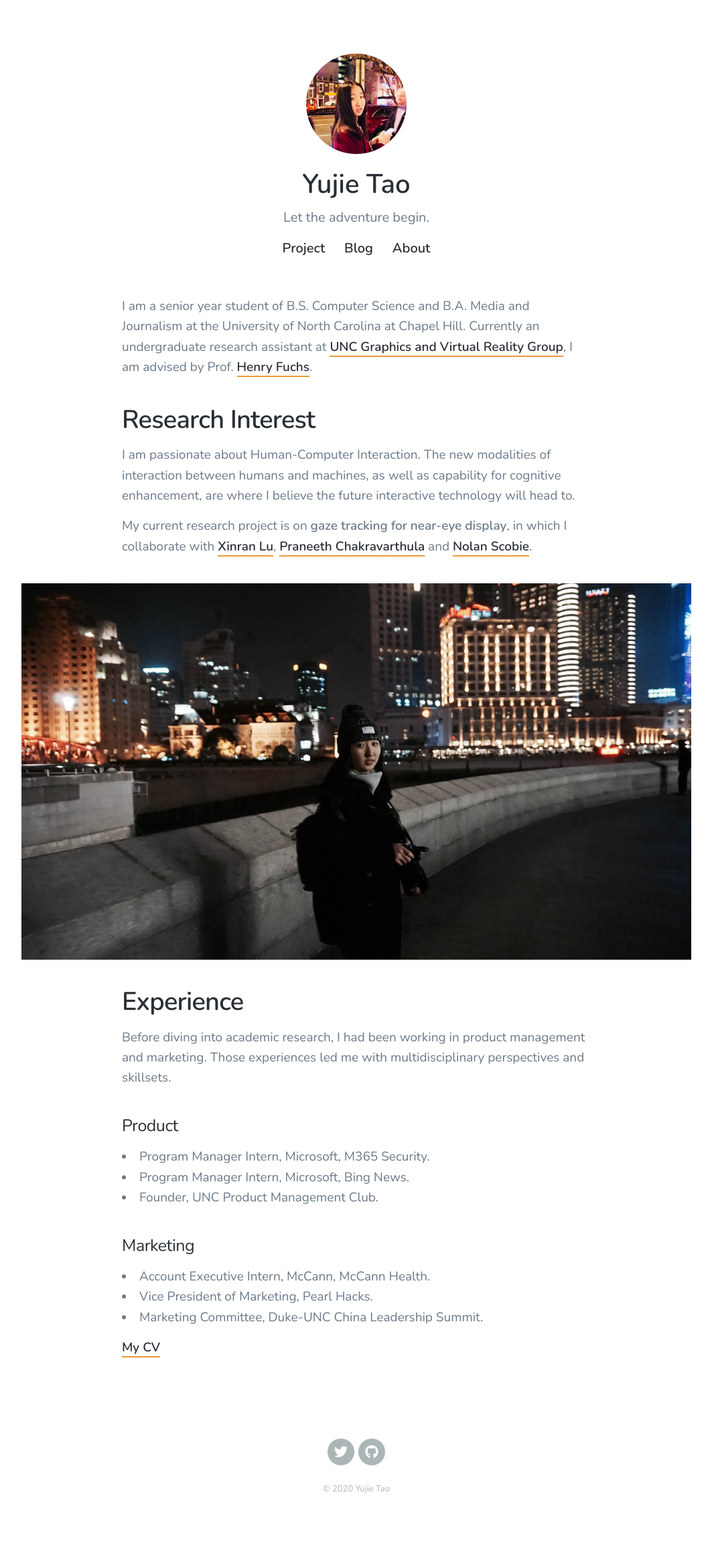
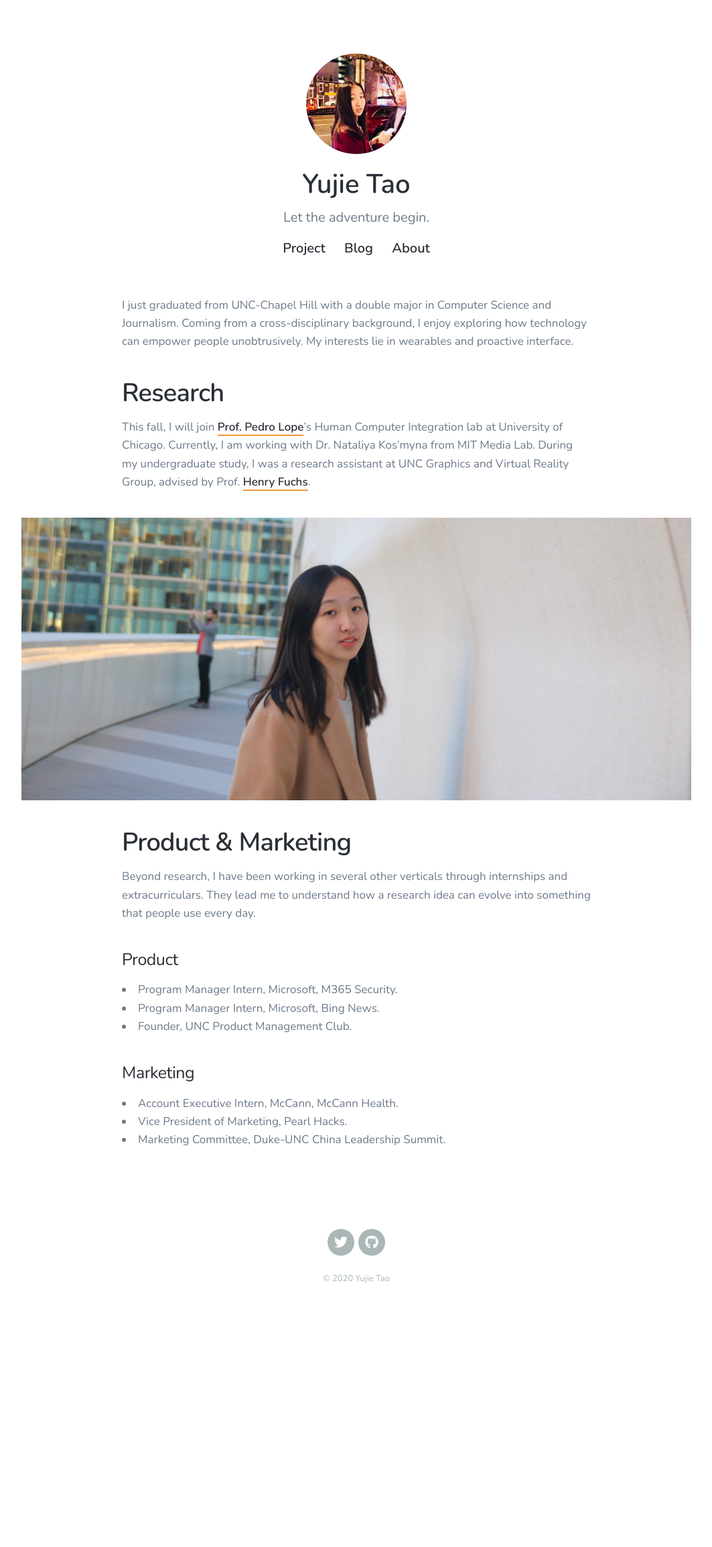
Before and after one commit to yujie-tao/personal-website, a Jekyll site: the page built from _pages/about.md, in a window 1280 px wide. Shown: the whole page at 67% size, without its empty margins (108-1171 px from the left). Built offline with Jekyll 4.4.1, drawn with Linux system fonts in a browser that asks for light colours; nearby versions of some CDN libraries; after the commit the page ends 1996 px from its top, so only the background shows below that.

Commit message:
update about page

```diff
--- a/_data/settings.yml
+++ b/_data/settings.yml
@@ -136,7 +136,7 @@ font_settings:
   p:
     small_size: 17
     medium_size: 19
-    large_size: 19
+    large_size: 17
     weight: 400
     letter_spacing: 0
     line_height: 1.6
--- a/_pages/about.md
+++ b/_pages/about.md
@@ -7,22 +7,17 @@ featured_image:
 
 
 <!-- ## Bio -->
-
-I am a senior year student of B.S. Computer Science and B.A. Media and Journalism at the University of North Carolina at Chapel Hill. Currently an undergraduate research assistant at [UNC Graphics and Virtual Reality Group](http://telepresence.web.unc.edu), I am advised by Prof. [Henry Fuchs](http://henryfuchs.web.unc.edu).
+I just graduated from UNC-Chapel Hill with a double major in Computer Science and Journalism. Coming from a cross-disciplinary background, I enjoy exploring how technology can empower people unobtrusively. My interests lie in wearables and proactive interface.
 
 
-## Research Interest
-
-I am passionate about Human-Computer Interaction. The new modalities of interaction between humans and machines, as well as capability for cognitive enhancement, are where I believe the future interactive technology will head to.
-
-My current research project is on **gaze tracking for near-eye display**, in which I collaborate with [Xinran Lu](https://criminalking.github.io/about/), [Praneeth Chakravarthula](https://www.cs.unc.edu/~cpk/) and [Nolan Scobie](https://nolanscobie.com).
+## Research
+This fall, I will join [Prof. Pedro Lope](http://plopes.org)'s Human Computer Integration lab at University of Chicago. Currently, I am working with Dr. Nataliya Kos'myna from MIT Media Lab. During my undergraduate study, I was a research assistant at UNC Graphics and Virtual Reality Group, advised by Prof. [Henry Fuchs](http://henryfuchs.web.unc.edu).
 
 
 ![](/images/about.jpg)
 
-## Experience
-
-Before diving into academic research, I had been working in product management and marketing. Those experiences led me with multidisciplinary perspectives and skillsets.
+## Product & Marketing
+Beyond research, I have been working in several other verticals through internships and extracurriculars. They lead me to understand how a research idea can evolve into something that people use every day.
 
 ### Product
 
@@ -39,5 +34,5 @@ Before diving into academic research, I had been working in product management a
 
 
 
-
-[My CV](https://yujietao.me/files/Yujie_Tao_CV.pdf)
+<!--
+[My CV](https://yujietao.me/files/Yujie_Tao_CV.pdf) -->
```
Also changed, not shown: images/about.jpg, images/about2.jpg (added).
